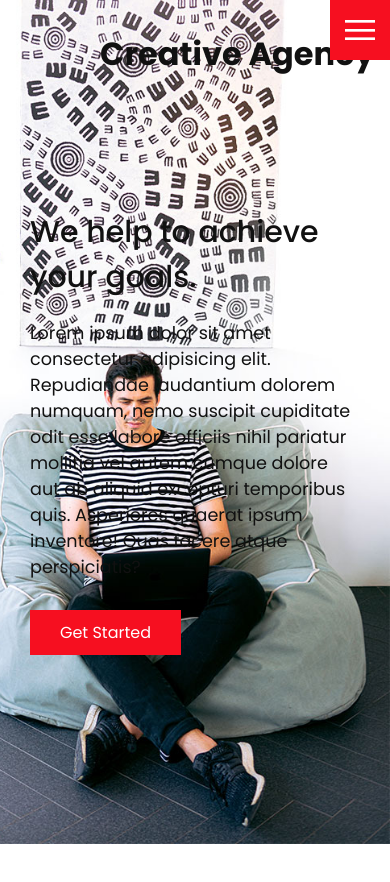
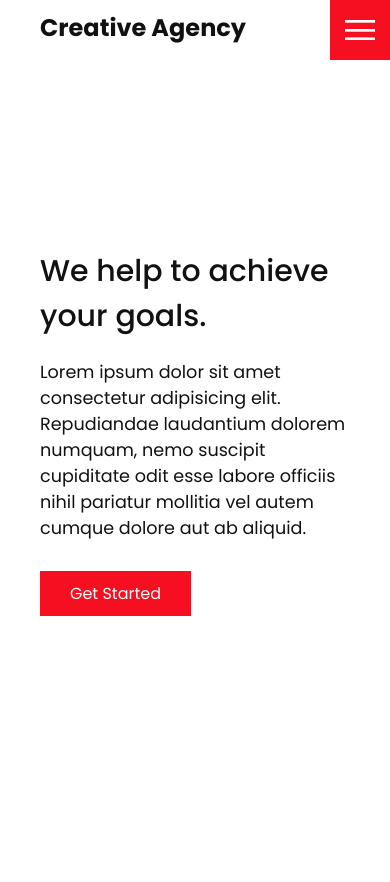
Before and after one commit to Mickey374/Creative-Agency-Website, a plain HTML site: page index.html in a window 390 px wide. Drawn offline with Linux system fonts and the light colour scheme.

Commit message:
Added a media query for screen with pixels 1068

```diff
--- a/css/style.css
+++ b/css/style.css
@@ -24,7 +24,7 @@ h1{
 }
 
 p{
-    margin: 20px 0 10px 0;          /*Top right bottom left*/
+    margin: 20px 0 10px 0px;          /*Top right bottom left*/
     font-size: 1.1rem;
 }
 
@@ -32,7 +32,7 @@ section{
     display: flex;
     height: 100vh;
     align-items: center;
-    padding: 10px 30px;
+    padding: 100px 100px;
     margin: 20px 0;
 }
 
@@ -160,3 +160,27 @@ section{
     right: 0;
     height: 110%;
 }
+
+
+/*Media Query for Small Screens*/
+@media(max-width: 1068px){
+    .home-img{
+        display: none;
+    }
+
+    .logo{
+        top: 10px;
+        left: 40px;
+        font-size: 1.5rem;
+    }
+
+    section{
+        padding: 100px 40px;
+    }
+
+    .navigation ul li a{
+        font-size: 2rem;
+    }
+
+
+}
--- a/index.html
+++ b/index.html
@@ -61,8 +61,7 @@
           Lorem ipsum dolor sit amet consectetur adipisicing elit. Repudiandae
           laudantium dolorem numquam, nemo suscipit cupiditate odit esse labore
           officiis nihil pariatur mollitia vel autem cumque dolore aut ab
-          aliquid excepturi temporibus quis. Asperiores quaerat ipsum inventore!
-          Quas facere atque perspiciatis?
+          aliquid.
         </p>
         <a href="contact.html" class="btn">Get Started</a>
       </div>
```
